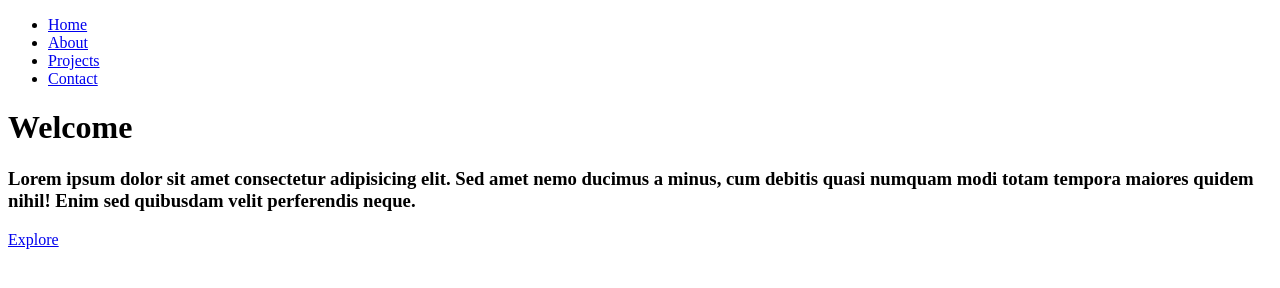
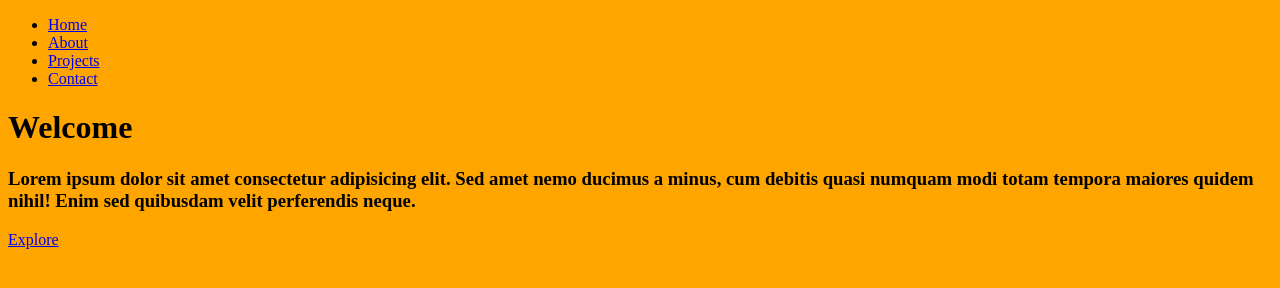
Before and after one commit to natalia-marszalkowska/example-page, a plain HTML site: page index.html in a window 1280 px wide. Drawn offline with Linux system fonts and the light colour scheme.

Commit message:
added img and scss folder, added a link to main.css

```diff
--- a/index.html
+++ b/index.html
@@ -4,6 +4,7 @@
     <meta charset="UTF-8">
     <meta http-equiv="X-UA-Compatible" content="IE=edge">
     <meta name="viewport" content="width=device-width, initial-scale=1.0">
+    <link rel="stylesheet" href="css/main.css">
     <title>Main page</title>
 </head>
 <body>
--- /dev/null
+++ b/scss/main.scss
@@ -0,0 +1,3 @@
+body {
+    background-color: orange;
+}
```
Also changed, not shown: css/main.css (added), 2 other files.
